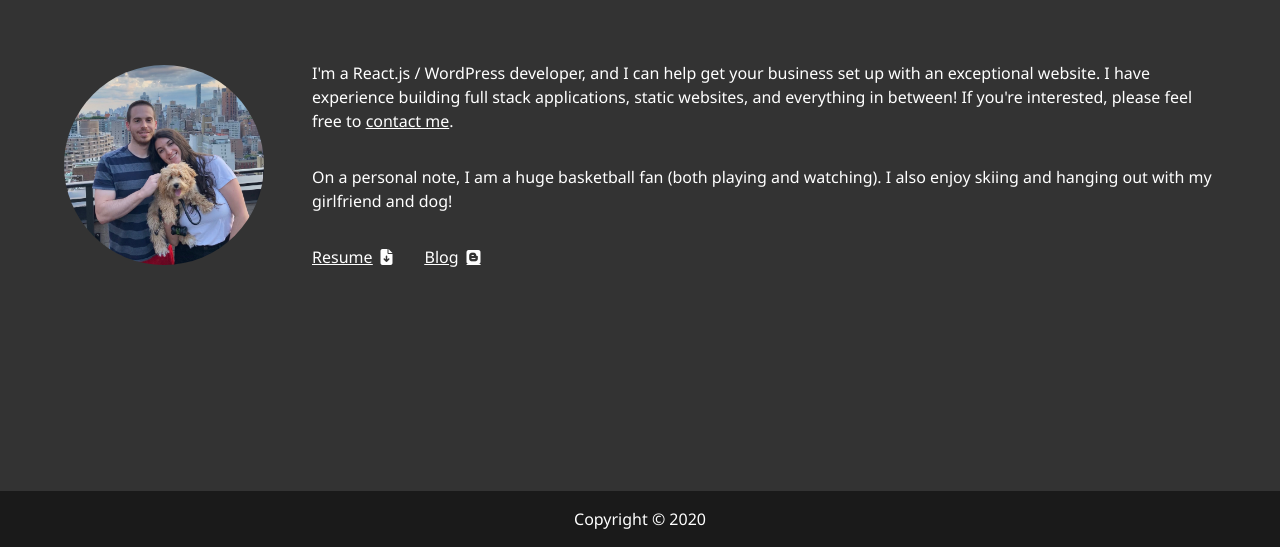
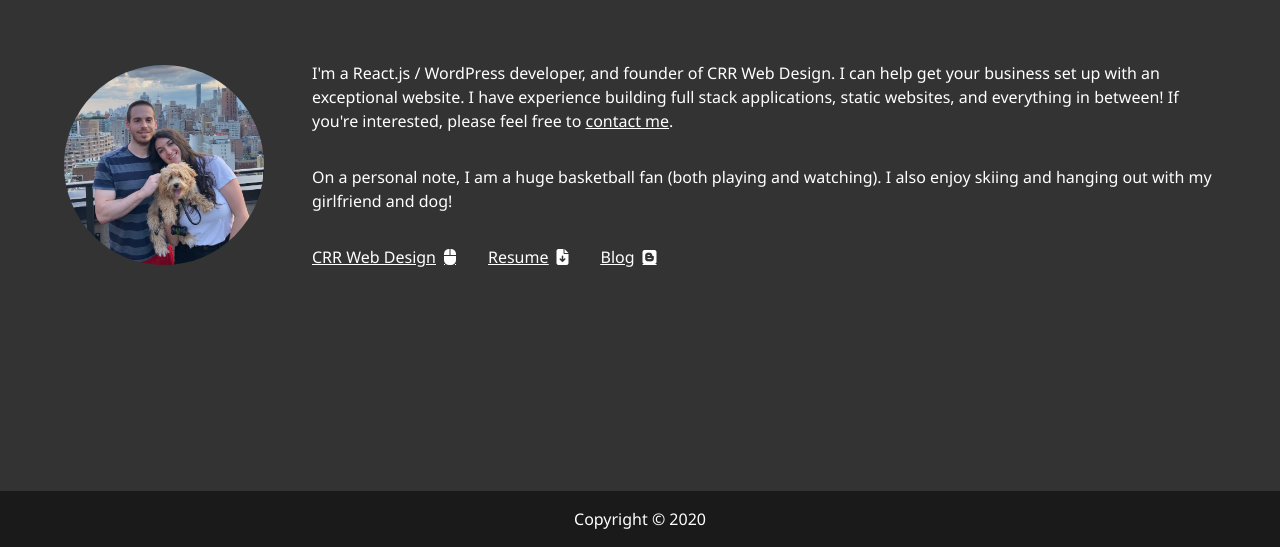
Before and after one commit to camr1993/portfolio-2, a website: page dist/about.html in a window 1280 px wide. Shown: the part 253-800 px from the top of the page. Drawn offline with Linux system fonts and the light colour scheme.

Commit message:
adding website info

```diff
--- a/dist/about.html
+++ b/dist/about.html
@@ -48,10 +48,10 @@
         </div>
         <div class="about-info">
           <div>
-            I'm a React.js / WordPress developer, and I can help get your
-            business set up with an exceptional website. I have experience
-            building full stack applications, static websites, and everything in
-            between! If you're interested, please feel free to
+            I'm a React.js / WordPress developer, and founder of CRR Web Design.
+            I can help get your business set up with an exceptional website. I
+            have experience building full stack applications, static websites,
+            and everything in between! If you're interested, please feel free to
             <a href="contact.html">contact me</a>.
           </div>
           <div>
@@ -60,6 +60,10 @@
             and dog!
           </div>
           <div class="resume-blog">
+            <a href="https://crrwebdesign.com/" target="_blank">
+              <div>CRR Web Design</div>
+              <i class="fas fa-mouse"></i>
+            </a>
             <a href="img/resume.pdf" target="_blank">
               <div>Resume</div>
               <i class="fas fa-file-download"></i>
```
Also changed, not shown: dist/favicon.png (added).
